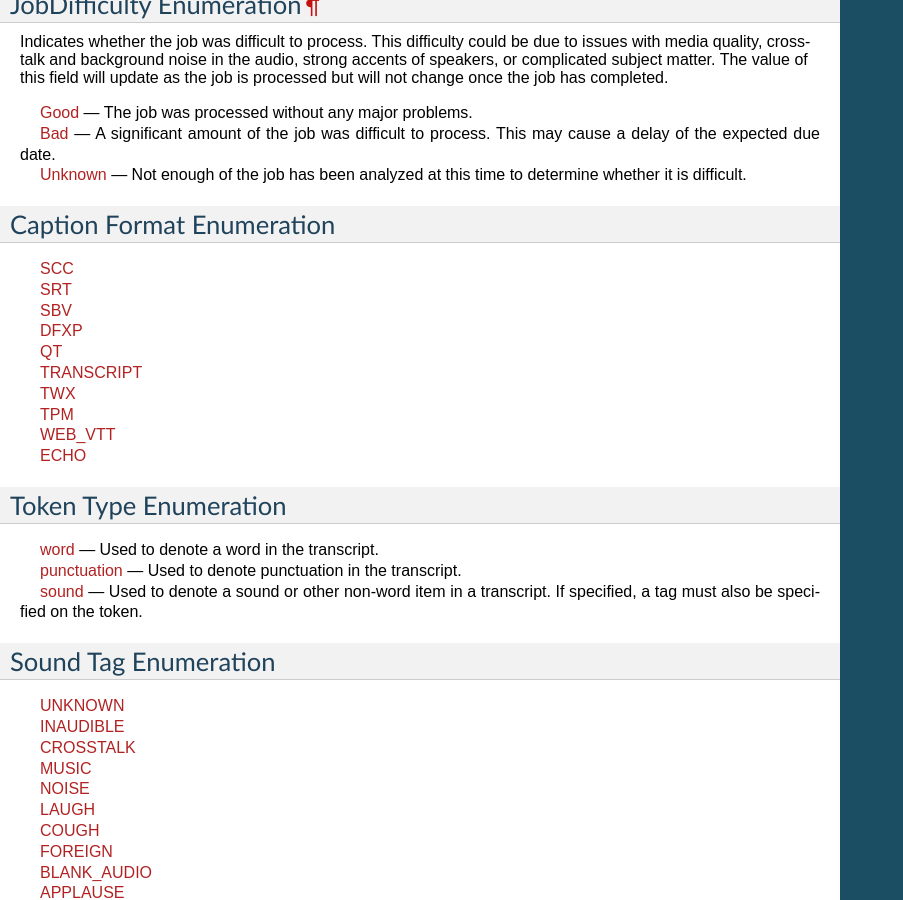
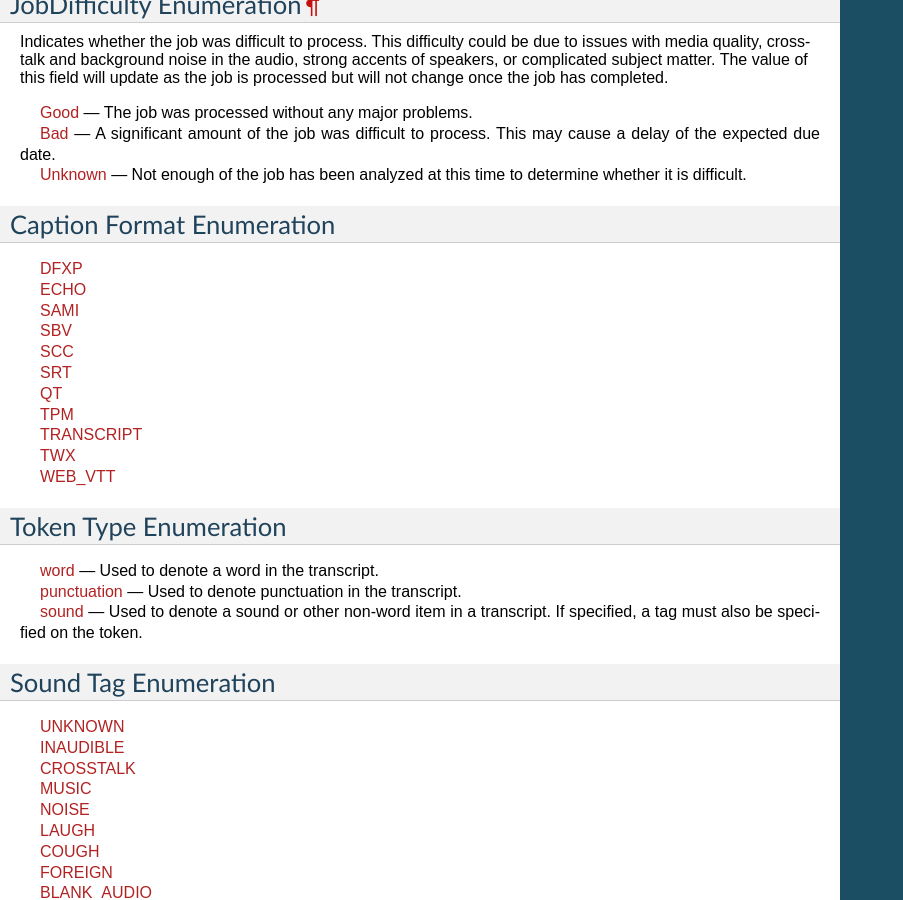
Before and after one commit to cielo24/Docs, a Sphinx documentation site: the page built from api/source/output_formats/enums.rst, in a window 1280 px wide and 900 px high, scrolled down 1042 px. Shown: the whole window, without its empty margins (0-903 px from the left). Built offline with Sphinx 7.4.7, drawn with Linux system fonts in a browser that asks for light colours.

Commit message:
CLC-1669: Add SAMI format to API docs. Alphabetize caption format enum

```diff
--- a/api/source/output_formats/enums.rst
+++ b/api/source/output_formats/enums.rst
@@ -121,25 +121,28 @@ Caption Format Enumeration
     <font color="firebrick">
     <p>
     <span style="padding: 20px">
+    DFXP</br>
+    <span style="padding: 20px">
+    ECHO</br>
+    <span style="padding: 20px">
+    SAMI</br>
+    <span style="padding: 20px">
+    SBV</br>
+    <span style="padding: 20px">
     SCC</br>
     <span style="padding: 20px">
     SRT</br>
     <span style="padding: 20px">
-    SBV</br>
+    QT</br>
     <span style="padding: 20px">
-    DFXP</br>
-    <span style="padding: 20px">
-    QT</br>
+    TPM</br>
     <span style="padding: 20px">
     TRANSCRIPT</br>
     <span style="padding: 20px">
     TWX</br>
     <span style="padding: 20px">
-    TPM</br>
-    <span style="padding: 20px">
     WEB_VTT</br>
-    <span style="padding: 20px">
-    ECHO</br>
+
     </font>
 
 .. _token-type-label:
```
